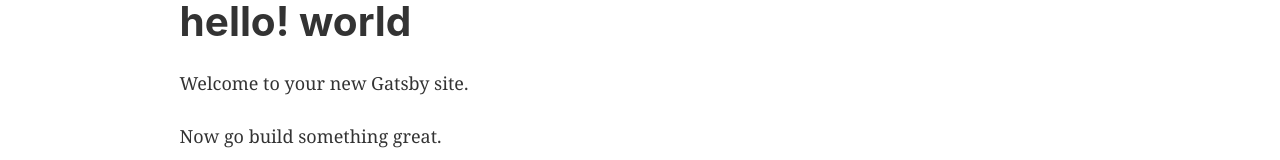
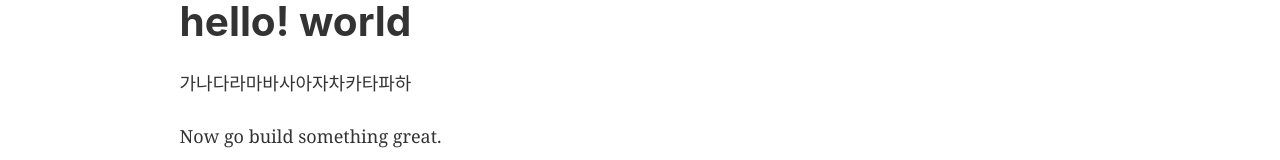
Before and after one commit to h6622/myPortfolio-gatsbyjs, a Gatsby site: page / in a window 1280 px wide. Shown: the part 123-283 px from the top of the page. Built offline with nearby package versions, Linux system fonts and the light colour scheme; Gatsby itself is replaced by a stand-in of ours.

Commit message:
change blah

```diff
--- a/src/pages/index.js
+++ b/src/pages/index.js
@@ -9,7 +9,7 @@ const IndexPage = () => (
   <Layout>
     <SEO title="Home" />
     <h1>hello! world</h1>
-    <p>Welcome to your new Gatsby site.</p>
+    <p>가나다라마바사아자차카타파하</p>
     <p>Now go build something great.</p>
     <div style={{ maxWidth: `300px`, marginBottom: `1.45rem` }}>
       <Image />
```
